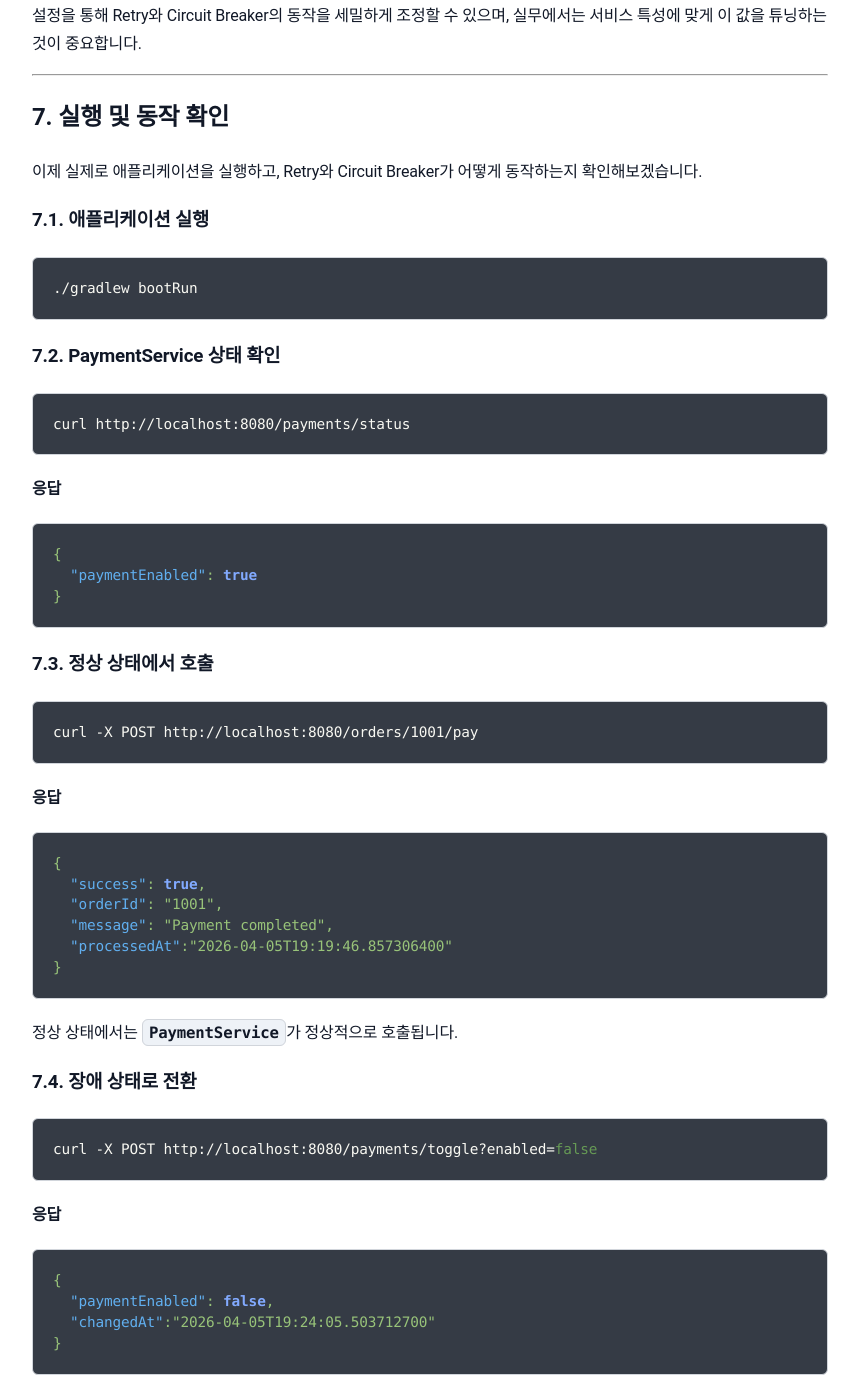
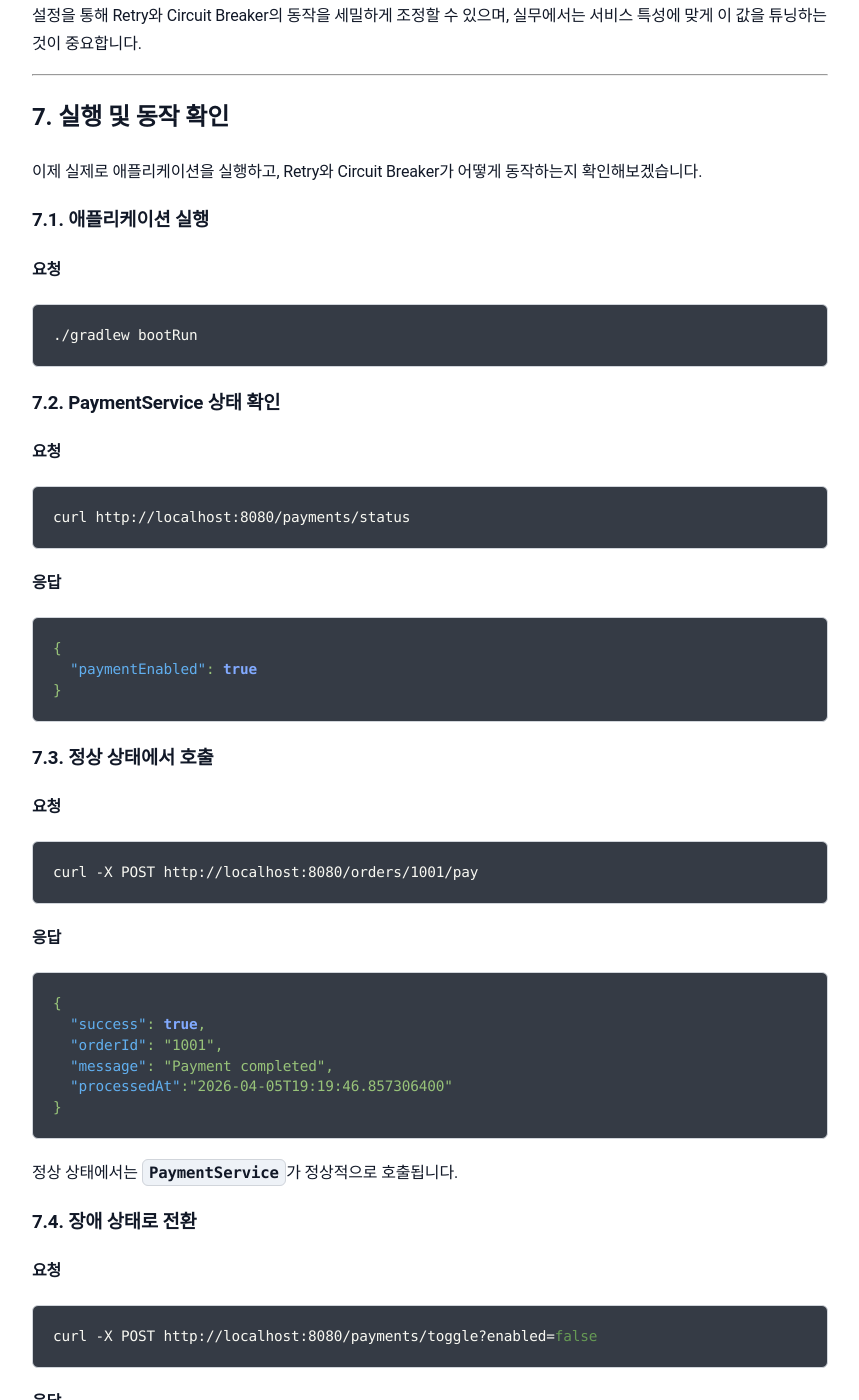
Before and after one commit to sanghoon-lee/sanghoon-lee.github.io, a Jekyll site: the page built from _posts/2026-04-05-circuitbreaker-demo.md, in a window 1280 px wide and 1400 px high, scrolled down 8549 px. Shown: the whole window, without its empty margins (210-1069 px from the left). Built offline with Jekyll 4.4.1, drawn with Linux system fonts in a browser that asks for light colours; nearby versions of some CDN libraries; comment, search, counter and statistics services are not loaded.

Commit message:
포스팅 내용수정

````diff
--- a/_posts/2026-04-05-circuitbreaker-demo.md
+++ b/_posts/2026-04-05-circuitbreaker-demo.md
@@ -367,12 +367,14 @@ resilience4j:
 
 ### 7.1. 애플리케이션 실행
 
+**요청**
 ```bash
 ./gradlew bootRun
 ```
 
 ### 7.2. PaymentService 상태 확인
 
+**요청**
 ```bash
 curl http://localhost:8080/payments/status
 ```
@@ -386,6 +388,7 @@ curl http://localhost:8080/payments/status
 
 ### 7.3. 정상 상태에서 호출
 
+**요청**
 ```bash
 curl -X POST http://localhost:8080/orders/1001/pay
 ```
@@ -403,6 +406,7 @@ curl -X POST http://localhost:8080/orders/1001/pay
 
 ### 7.4. 장애 상태로 전환
 
+**요청**
 ```bash
 curl -X POST http://localhost:8080/payments/toggle?enabled=false
 ```
@@ -419,6 +423,7 @@ curl -X POST http://localhost:8080/payments/toggle?enabled=false
 
 ### 7.5. Retry 동작 확인
 
+**요청**
 ```bash
 curl -X POST http://localhost:8080/orders/2001/pay
 ```
@@ -447,6 +452,7 @@ fallback executed. orderId=2001, reason=org.springframework.web.client.HttpServe
 
 다음과 같이 여러 번 실패 요청을 반복합니다.
 
+**요청**
 ```bash
 curl -X POST http://localhost:8080/orders/2002/pay
 curl -X POST http://localhost:8080/orders/2003/pay
@@ -473,12 +479,14 @@ CallNotPermittedException이 발생하는 경우, Circuit Breaker가 OPEN 상태
 
 다시 `PaymentService`를 정상 상태로 변경합니다.
 
+**요청**
 ```bash
 curl -X POST http://localhost:8080/payments/toggle?enabled=true
 ```
 
 설정된 시간(waitDurationInOpenState)이 지난 후 요청을 수행합니다.
 
+**요청**
 ```bash
 curl -X POST http://localhost:8080/orders/3001/pay
 ```
````
